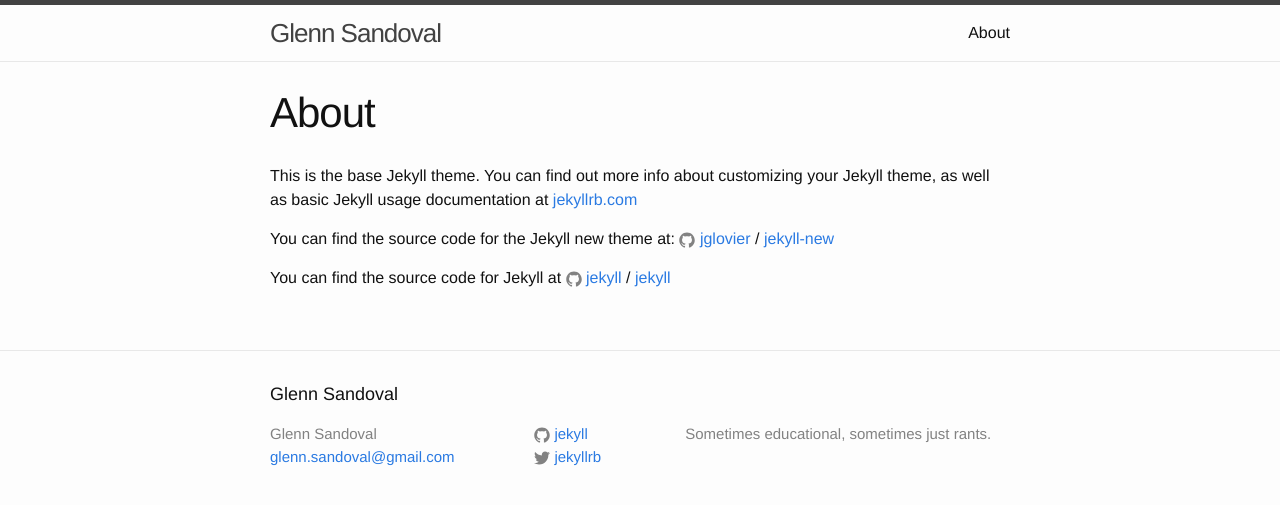
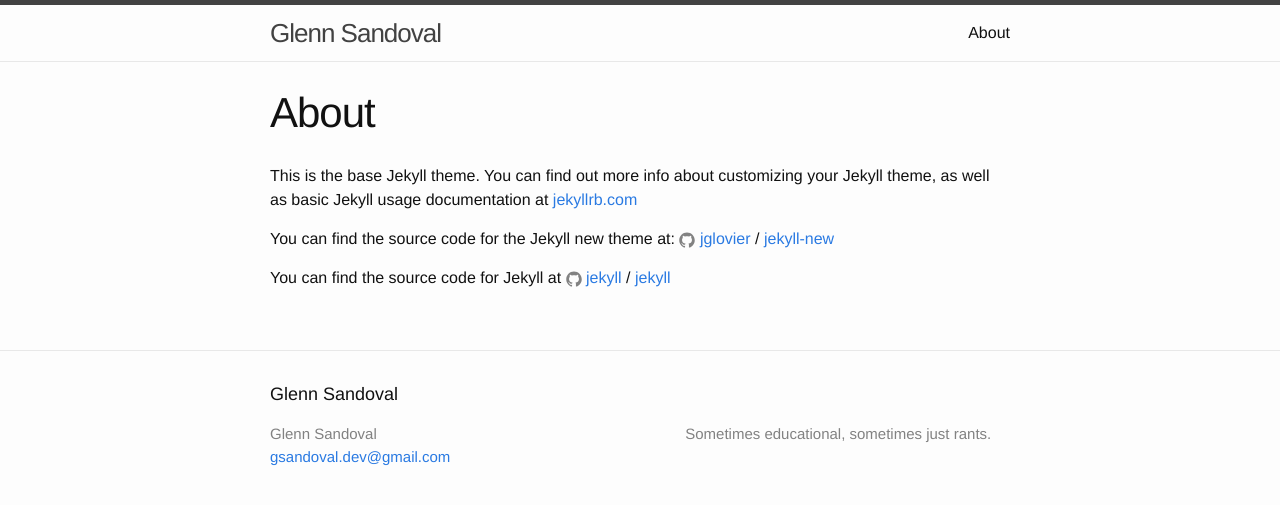
Before and after one commit to GlennSandoval/glennsandoval.github.io, a Jekyll site: the page built from about.md, in a window 1280 px wide. Shown: the top 505 px of the page. Built offline with Jekyll 4.4.1, drawn with Linux system fonts in a browser that asks for light colours.

Commit message:
updated config info'

```diff
--- a/_config.yml
+++ b/_config.yml
@@ -7,13 +7,11 @@
 
 # Site settings
 title: Glenn Sandoval
-email: glenn.sandoval@gmail.com
+email: gsandoval.dev@gmail.com
 description: > # this means to ignore newlines until "baseurl:"
   Sometimes educational, sometimes just rants.
 baseurl: "" # the subpath of your site, e.g. /blog
-url: "http://yourdomain.com" # the base hostname & protocol for your site
-twitter_username: jekyllrb
-github_username:  jekyll
+url: "http://glennsandoval.github.io" # the base hostname & protocol for your site
 
 # Build settings
 markdown: kramdown
```
